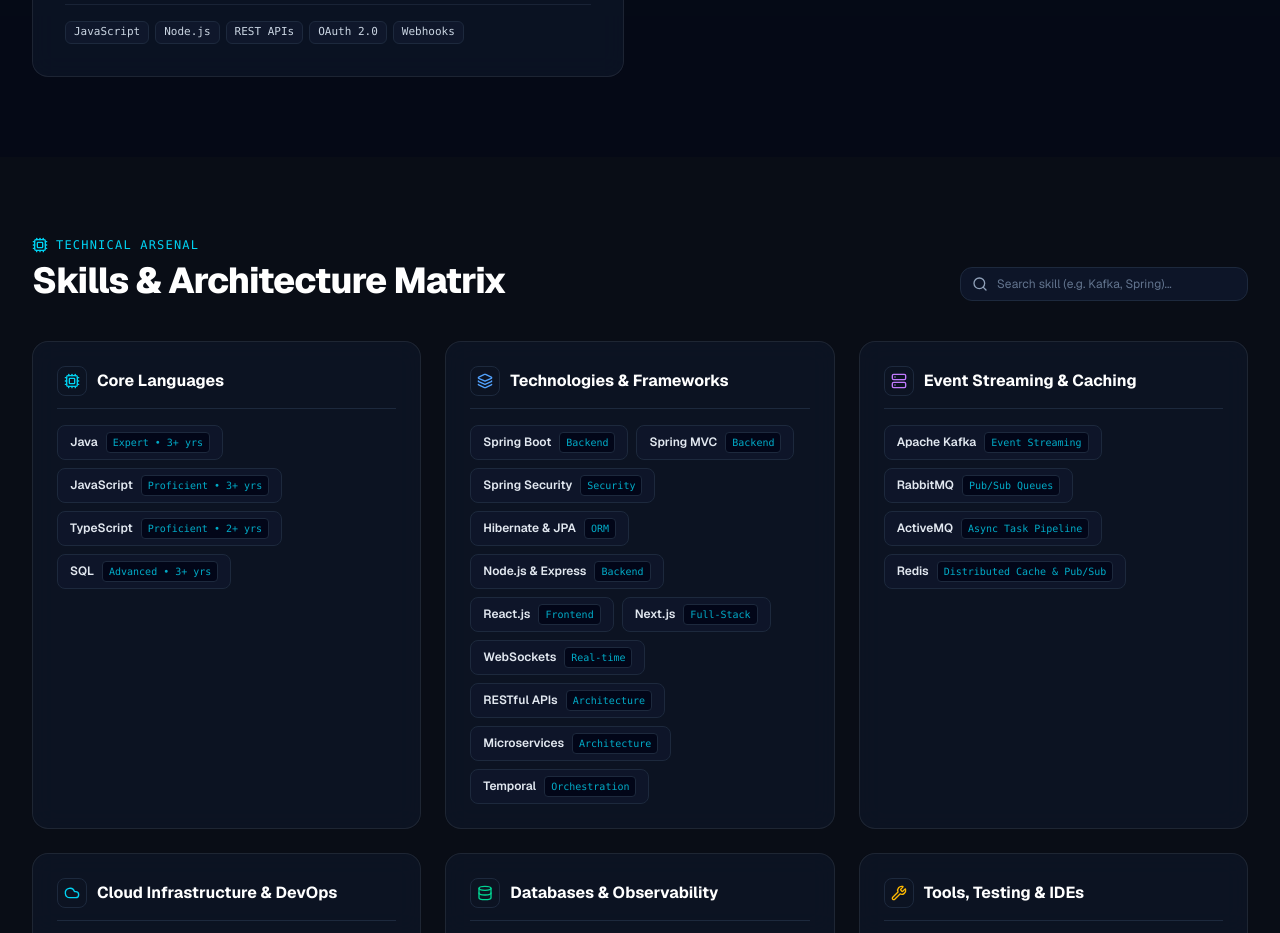
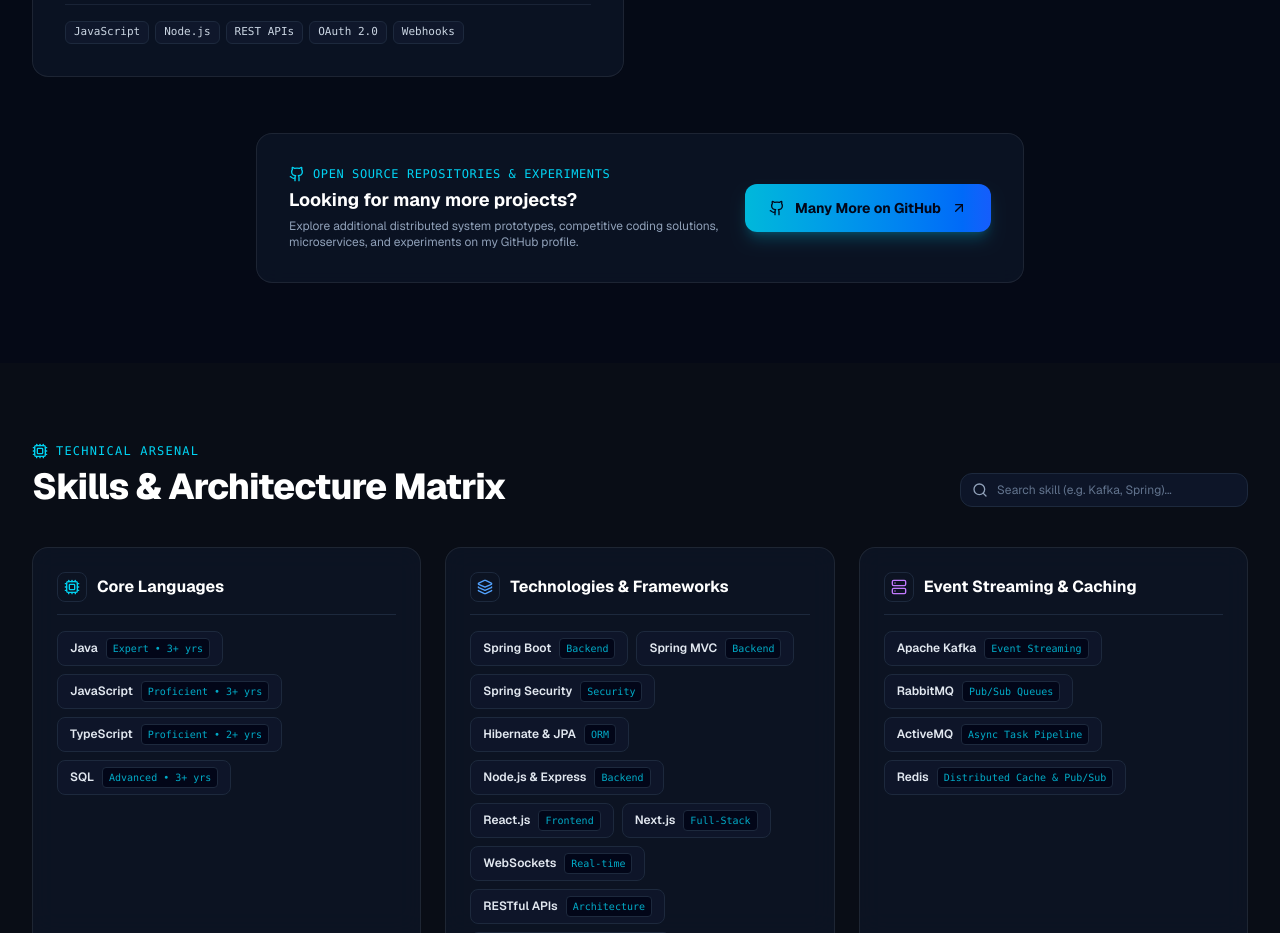
Before and after one commit to kushal88053/kushal-portfolio, a Next.js app: page / in a window 1280 px wide. Shown: the part 6100-7033 px from the top of the page. Built offline with nearby package versions, Linux system fonts and the light colour scheme.

Commit message:
feat: add Many More on GitHub button in Projects section

```diff
--- a/src/components/Projects.tsx
+++ b/src/components/Projects.tsx
@@ -22,7 +22,7 @@ import {
   Terminal,
 } from "lucide-react";
 import { GithubIcon } from "@/components/Icons";
-import { featuredProjects, ProjectItem } from "@/data/portfolioData";
+import { featuredProjects, ProjectItem, personalInfo } from "@/data/portfolioData";
 
 export default function Projects() {
   const [filter, setFilter] = useState<string>("All");
@@ -194,6 +194,35 @@ export default function Projects() {
               </div>
             </div>
           ))}
+        </div>
+
+        {/* Many More on GitHub CTA Button */}
+        <div className="mt-14 text-center">
+          <div className="glass-card rounded-2xl p-6 sm:p-8 border border-slate-800/90 max-w-3xl mx-auto flex flex-col sm:flex-row items-center justify-between gap-6 hover:border-cyan-500/30 transition-all">
+            <div className="text-left">
+              <div className="flex items-center space-x-2 text-cyan-400 font-mono text-xs uppercase tracking-wider mb-1">
+                <GithubIcon className="h-4 w-4" />
+                <span>Open Source Repositories & Experiments</span>
+              </div>
+              <h4 className="text-lg font-bold text-white">
+                Looking for many more projects?
+              </h4>
+              <p className="text-xs text-slate-400 mt-1 max-w-md">
+                Explore additional distributed system prototypes, competitive coding solutions, microservices, and experiments on my GitHub profile.
+              </p>
+            </div>
+
+            <a
+              href={personalInfo.socials.github}
+              target="_blank"
+              rel="noopener noreferrer"
+              className="shrink-0 group flex items-center space-x-2.5 rounded-xl bg-gradient-to-r from-cyan-500 to-blue-600 px-6 py-3.5 text-xs sm:text-sm font-bold text-slate-950 shadow-lg shadow-cyan-500/25 hover:brightness-110 active:scale-95 transition-all"
+            >
+              <GithubIcon className="h-4 w-4 text-slate-950" />
+              <span>Many More on GitHub</span>
+              <ArrowUpRight className="h-4 w-4 group-hover:translate-x-0.5 group-hover:-translate-y-0.5 transition-transform" />
+            </a>
+          </div>
         </div>
       </div>
 
```
